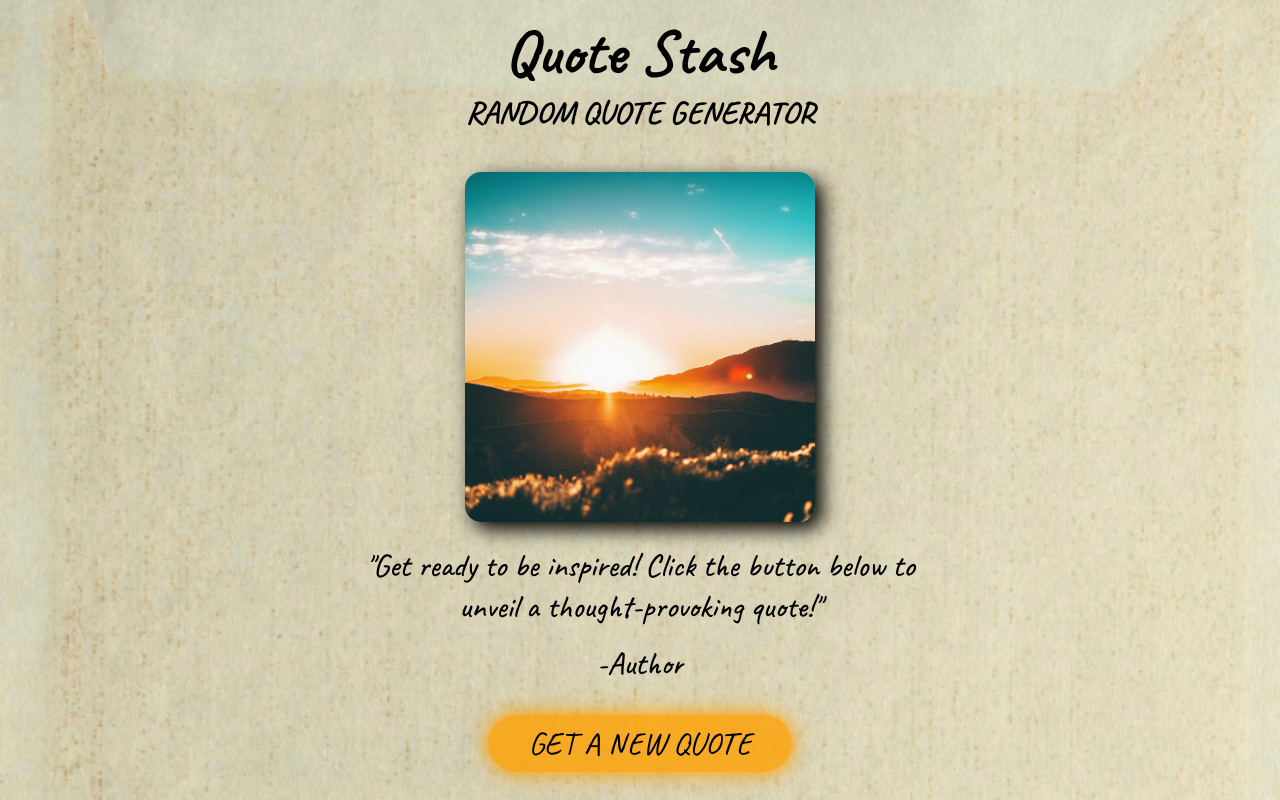
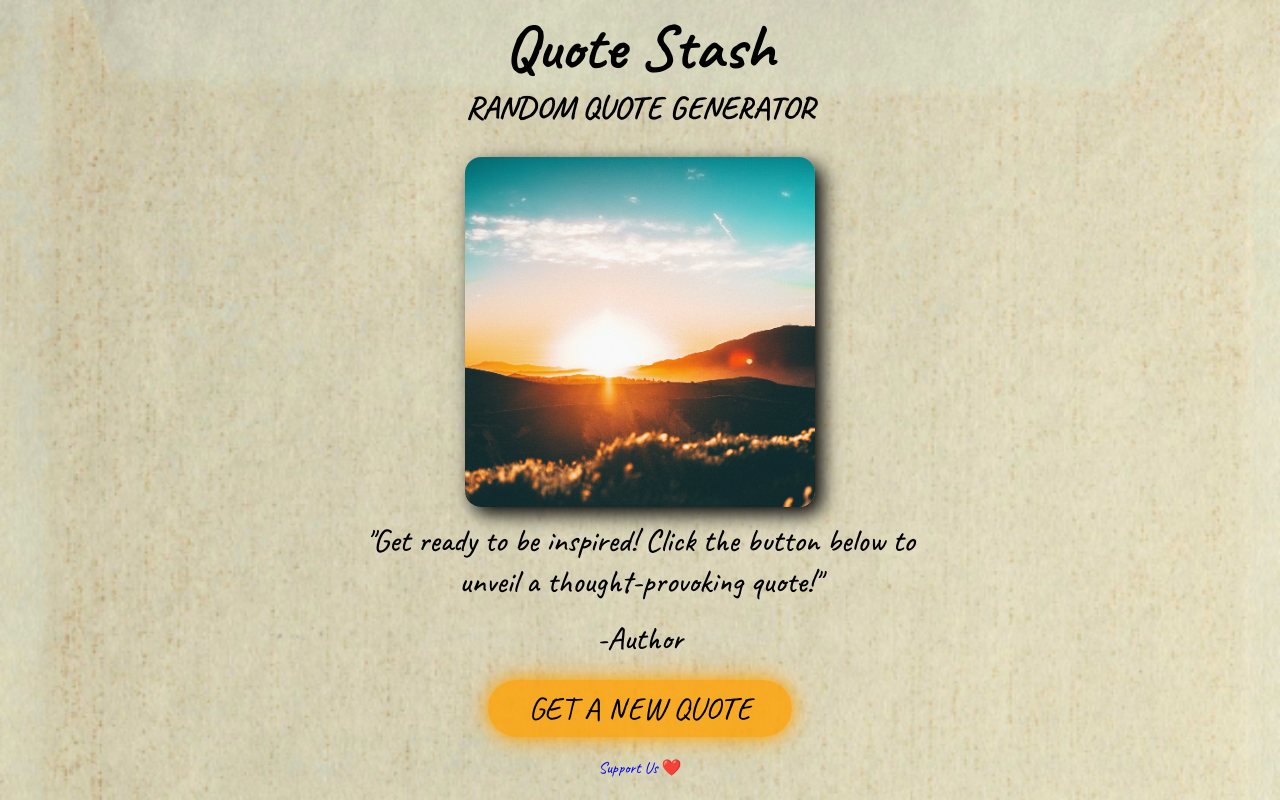
Before and after one commit to jagdish-15/QuoteStash, a website: page index.html in a window 1280 px wide. Drawn offline with nearby package versions, Linux system fonts and the light colour scheme.

Commit message:
Adding support us button and a blank donate.html

```diff
--- a/index.html
+++ b/index.html
@@ -22,6 +22,7 @@
                 <p id="author">-Author</p>
             </section>
             <button type="button">GET A NEW QUOTE</button>
+            <a href="donate.html">Support Us ❤️</a>
 
             <script src="https://cdnjs.cloudflare.com/ajax/libs/axios/1.7.7/axios.min.js" integrity="sha512-DdX/YwF5e41Ok+AI81HI8f5/5UsoxCVT9GKYZRIzpLxb8Twz4ZwPPX+jQMwMhNQ9b5+zDEefc+dcvQoPWGNZ3g==" crossorigin="anonymous" referrerpolicy="no-referrer"></script>
             <script src="app.js"></script>
--- a/style.css
+++ b/style.css
@@ -61,12 +61,17 @@ button {
     border-radius: 2rem;
     cursor: pointer;
     transition: all 0.3s ease;
-    margin-bottom: 1rem;
+    margin-bottom: 0.5rem;
 }
 
 button:hover {
     transform: scale(1.05);
     box-shadow: 0 0 30px rgba(255, 160, 0, 0.8), 0 0 45px rgba(255, 160, 0, 0.6);
+}
+
+a {
+    text-decoration: none;
+    margin-bottom: 1rem;
 }
 
 @media (max-width: 1080px) {
```
Also changed, not shown: donate.html (added).
